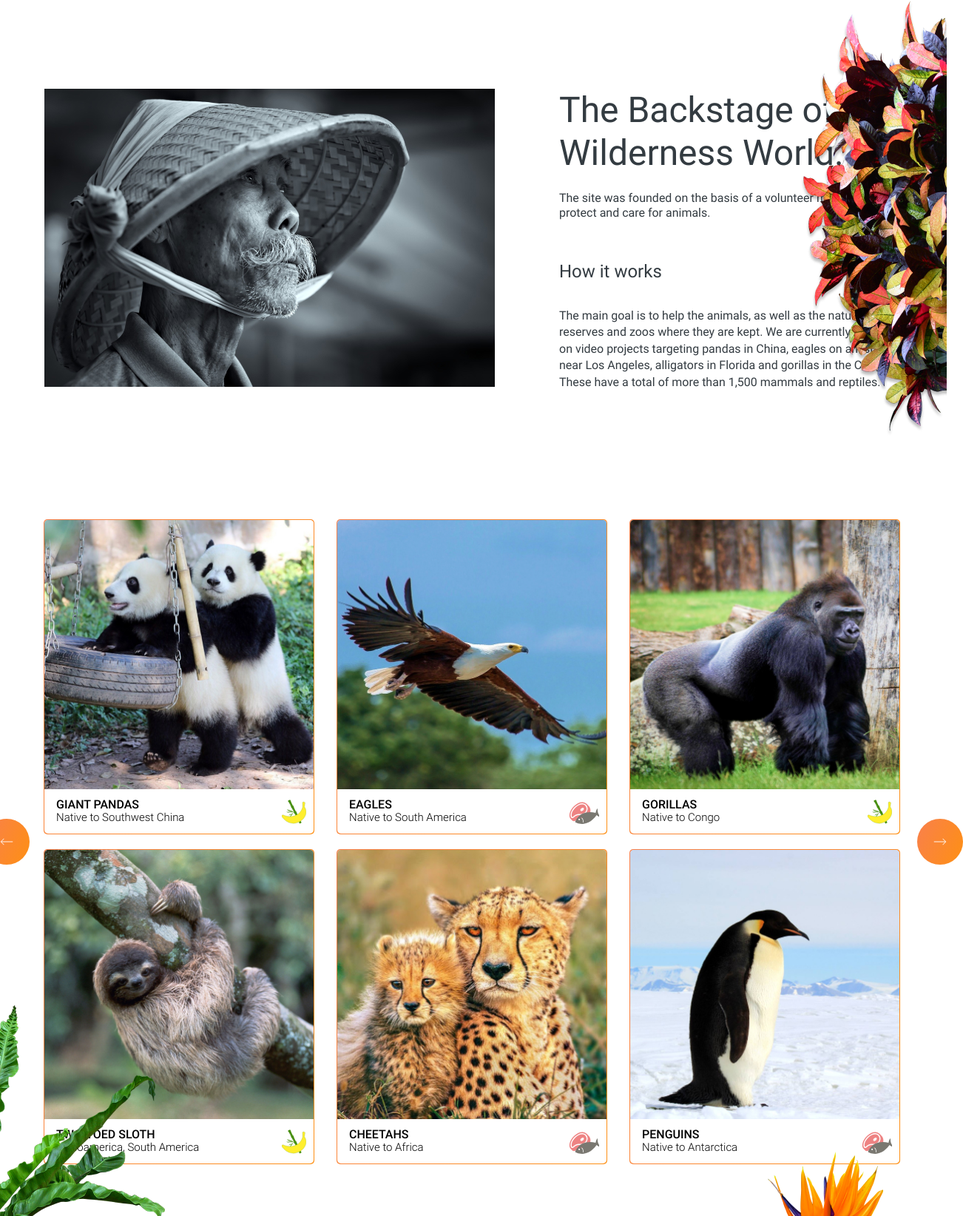
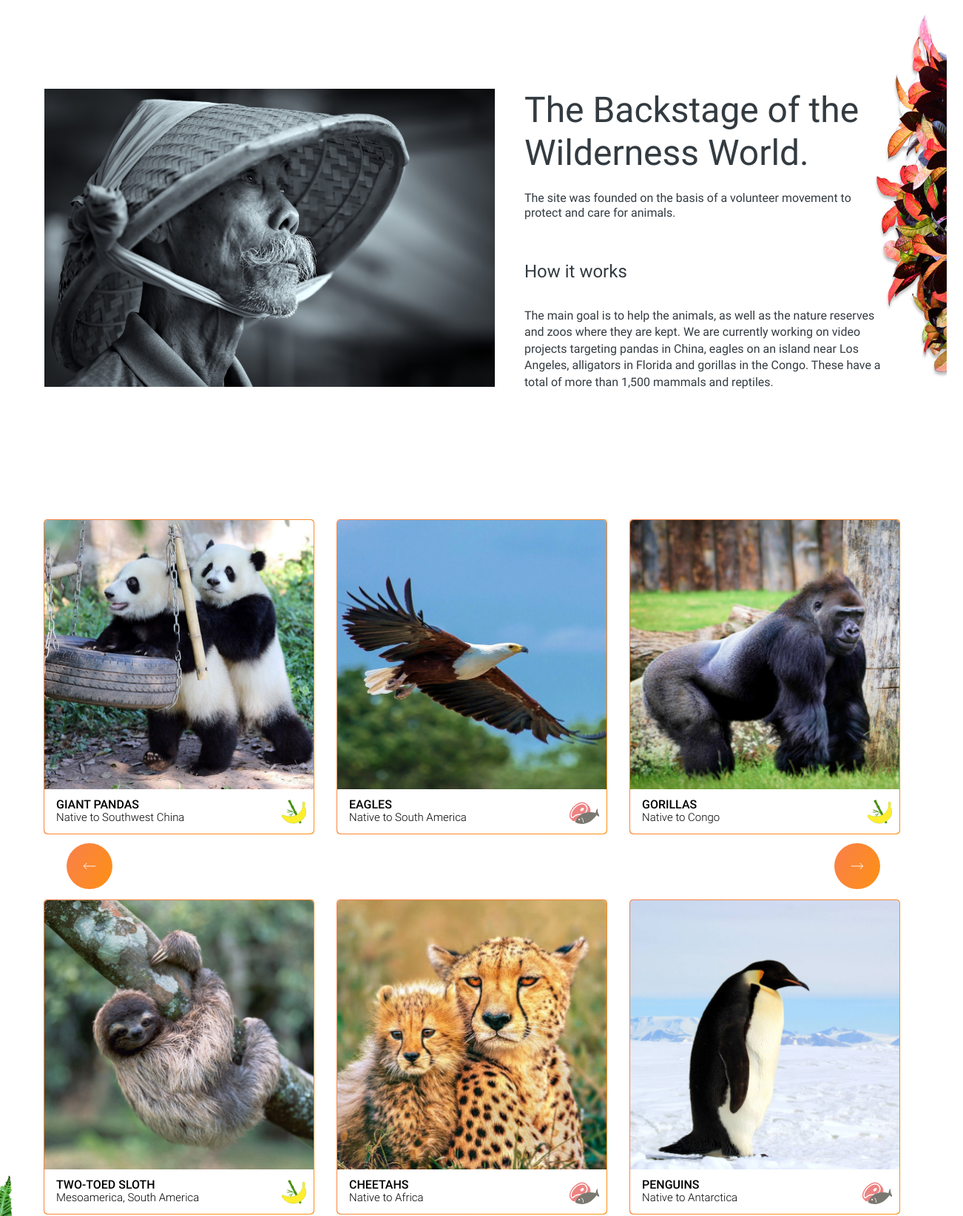
Before and after one commit to 9fogel/RSSchool-stage-1, a plain HTML site: page online-zoo/pages/main/index.html in a window 1280 px wide. Shown: the part 800-2444 px from the top of the page at 74% size, 1302 px wide, since content can reach past the window. Drawn offline with Linux system fonts and the light colour scheme.

Commit message:
fix: fix header z-index, pet section arrows and plants

```diff
--- a/online-zoo/pages/donate/style.css
+++ b/online-zoo/pages/donate/style.css
@@ -870,6 +870,7 @@ label:hover {
   .header {
     position: sticky;
     top: 0;
+    z-index: 6;
   }
 
   .header-content {
--- a/online-zoo/pages/main/style.css
+++ b/online-zoo/pages/main/style.css
@@ -989,6 +989,52 @@ a {
   .watch-online {
     background-size: 130%;
   }
+
+  .backstage::after {
+    display: block;
+    position: absolute;
+    top: -32%;
+    right: 0;
+    z-index: 1;
+    width: 100px;
+    height: 605px;
+    content: '';
+    background-image: url(../../assets/images/plant-backstage.png);
+    background-repeat: no-repeat;
+  }
+
+  .backstage-content {
+    display: grid;
+    grid-template-columns: 609px 1fr;
+    gap: 40px;
+    padding-right: 20px;
+  }
+
+  .pets::before {
+    z-index: -1;
+    height: 300px;
+    background-size: 70%;
+    background-position: 0 100%;
+  }
+
+  .pets::after {
+    background-size: 70%;
+    background-position: 100% 100%;
+  }
+
+  .slider-controls {
+    top: 39%;
+  }
+
+  .arrows {
+    display: flex;
+    justify-content: space-between;
+    width: 1100px;
+  }
+
+  .cards {
+    row-gap: 90px;
+  }
 }
 
 @media (max-width: 1240px) {
@@ -1063,6 +1109,7 @@ a {
   }
 
   .pets {
+    position: relative;
     padding-top: 40px;
     padding-bottom: 140px;
   }
@@ -1081,16 +1128,18 @@ a {
 
   .slider-controls {
     top: 40%;
-    left: 35%;
-    transform: translateX(-50px);
+    left: 0;
+    transform: translateX(50%);
     transform: translateY(-60%);
     margin: auto auto;
+    width: 100%;
   }
 
   .arrows {
     justify-content: center;
     padding-left: 3px;
     width: 298px;
+    margin: 0 auto;
   }
 
   .cards {
@@ -1427,14 +1476,14 @@ a {
 
   .slider-controls {
     top: 41.5%;
-    left: 37.5%;
+    /* left: 37.5%; */
   }
 
   .arrows {
     justify-content: center;
     gap: 30px;
-    padding-left: 3px;
-    padding-right: 5px;
+    /* padding-left: 3px;
+    padding-right: 5px; */
     width: 164px;
   }
 
```
